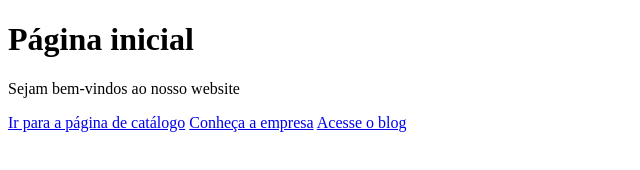
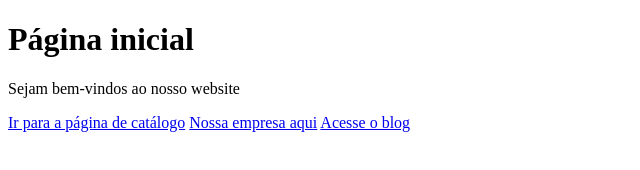
Before and after one commit to raissafernandaa/Merge-com-conflito, a plain HTML site: page index.html in a window 1280 px wide. Shown: the full height of the page, 0-640 px from the left. Drawn offline with Linux system fonts and the light colour scheme.

Commit message:
conflito

```diff
--- a/index.html
+++ b/index.html
@@ -10,7 +10,7 @@
 <h1>Página inicial</h1>
 <p>Sejam bem-vindos ao nosso website</p>
 <a href="catalogo.html">Ir para a página de catálogo</a>
-<a href="sobre.html">Conheça a empresa</a>
+<a href="sobre.html">Nossa empresa aqui</a>
 <a href="blog.html">Acesse o blog</a>
 </body>
 </html>
```
